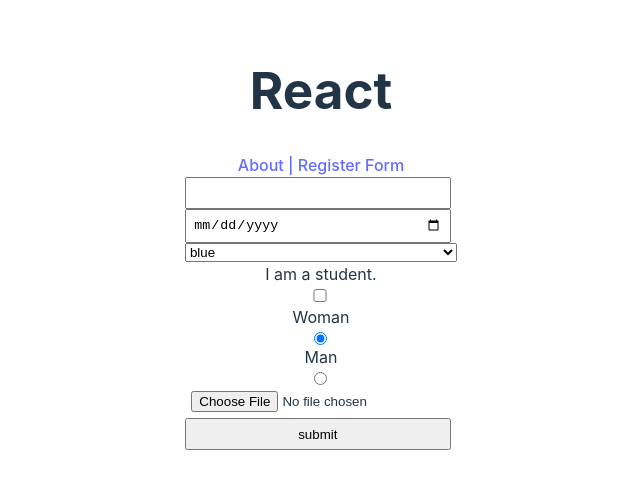
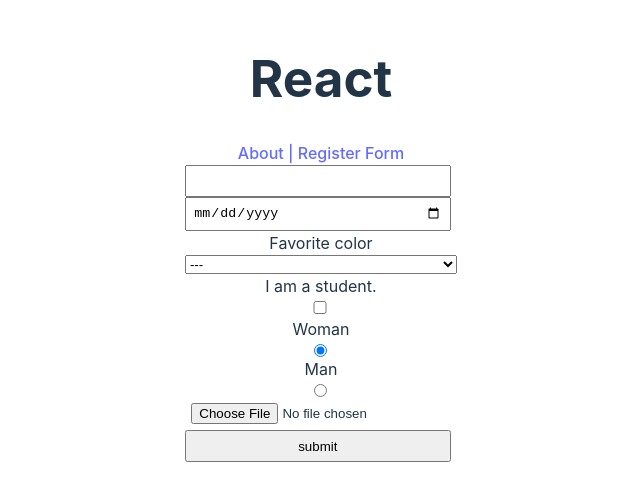
Before and after one commit to BeataMaro/react-components, a React app: page /form in a window 1280 px wide. Shown: the part 153-654 px from the top of the page, without its empty margins (319-959 px from the left). Built offline with nearby package versions, Linux system fonts and the light colour scheme; the HTML template or start-up script is replaced by a standard one.

Commit message:
feat: add handleSubmit event

```diff
--- a/src/models/user-model.tsx
+++ b/src/models/user-model.tsx
@@ -6,5 +6,5 @@
   favoriteColor: string;
   isStudent: boolean;
   gender: gender;
-  image: File;
+  image: File | null;
 }
--- a/src/pages/form/FormPage.tsx
+++ b/src/pages/form/FormPage.tsx
@@ -54,7 +54,7 @@
       gender: this.genderInput.current!.value,
       image: this.imageInput.current!.files![0],
     };
-
+    console.log(formData.image?.name);
     //*****
     // Validate form data
     const errors: FormErrors = {};
@@ -121,10 +121,17 @@
   render() {
     return (
       <>
-        <form className="register-form">
-          <input type="text" name="name" ref={this.nameInput}></input>
-          <input type="date" name="birthdate" ref={this.birthdateInput}></input>
-          <select name="favColor" ref={this.favoriteColorInput}>
+        <form
+          className="register-form"
+          action="POST"
+          name="register-form"
+          onSubmit={(e) => this.handleSubmit(e)}
+        >
+          <input type="text" name="name" ref={this.nameInput} required></input>
+          <input type="date" name="birthdate" ref={this.birthdateInput} required></input>
+          <label htmlFor="favColor">Favorite color</label>
+          <select name="favColor" ref={this.favoriteColorInput} id="favColor" required>
+            <option>---</option>
             <option value="blue">blue</option>
             <option value="green">green</option>
             <option value="yellow">yellow</option>
@@ -146,9 +153,10 @@
           <input type="submit" value="submit"></input>
         </form>
         <div className="users-container">
-          {this.state.formData.map(({ name }, idx) => (
+          {this.state.formData.map(({ name, image }, idx) => (
             <div className="userCard" key={idx}>
               <h1>{name}</h1>
+              {/* <img src={image} alt="name"></img> */}
             </div>
           ))}
         </div>
```
